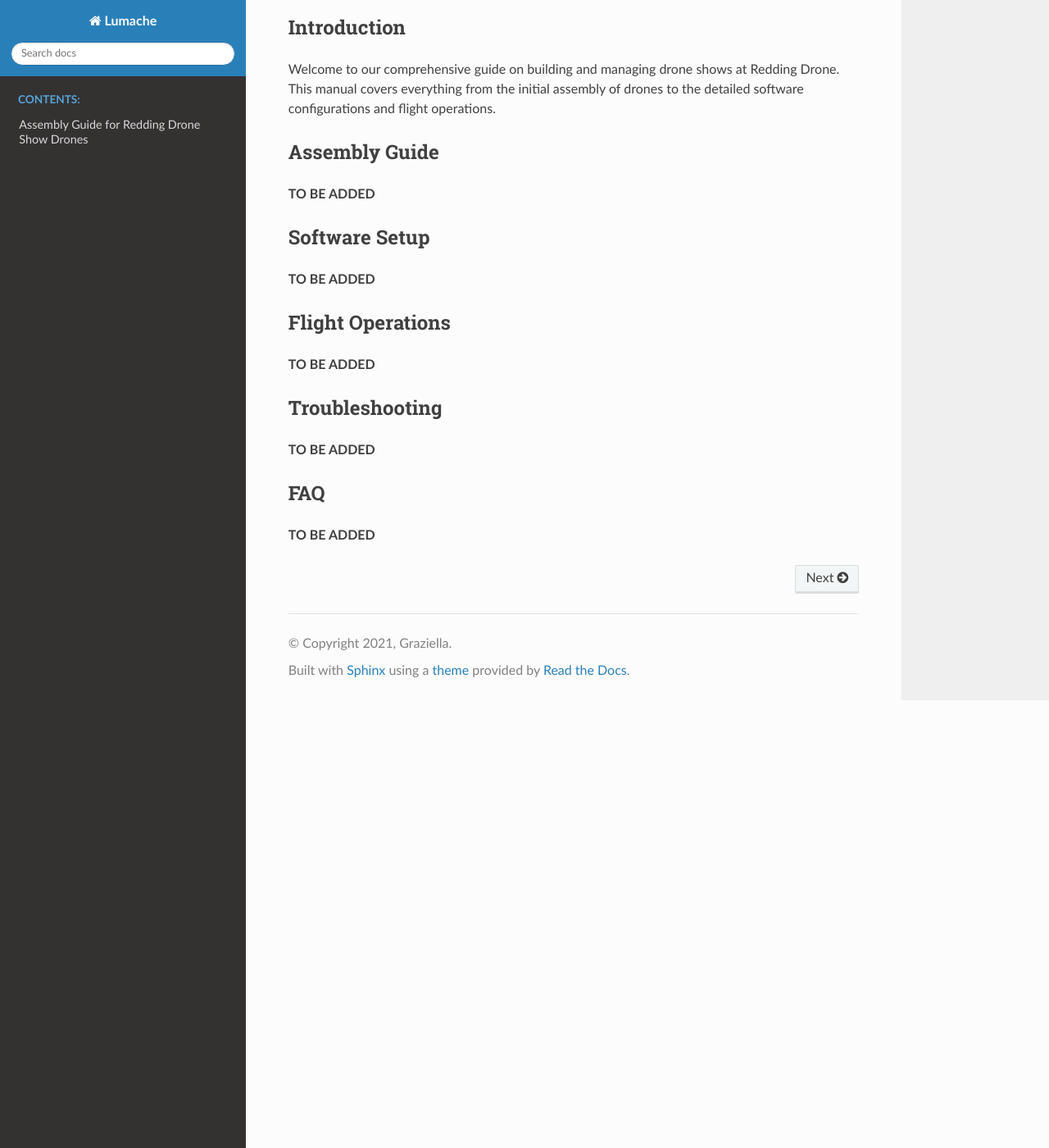
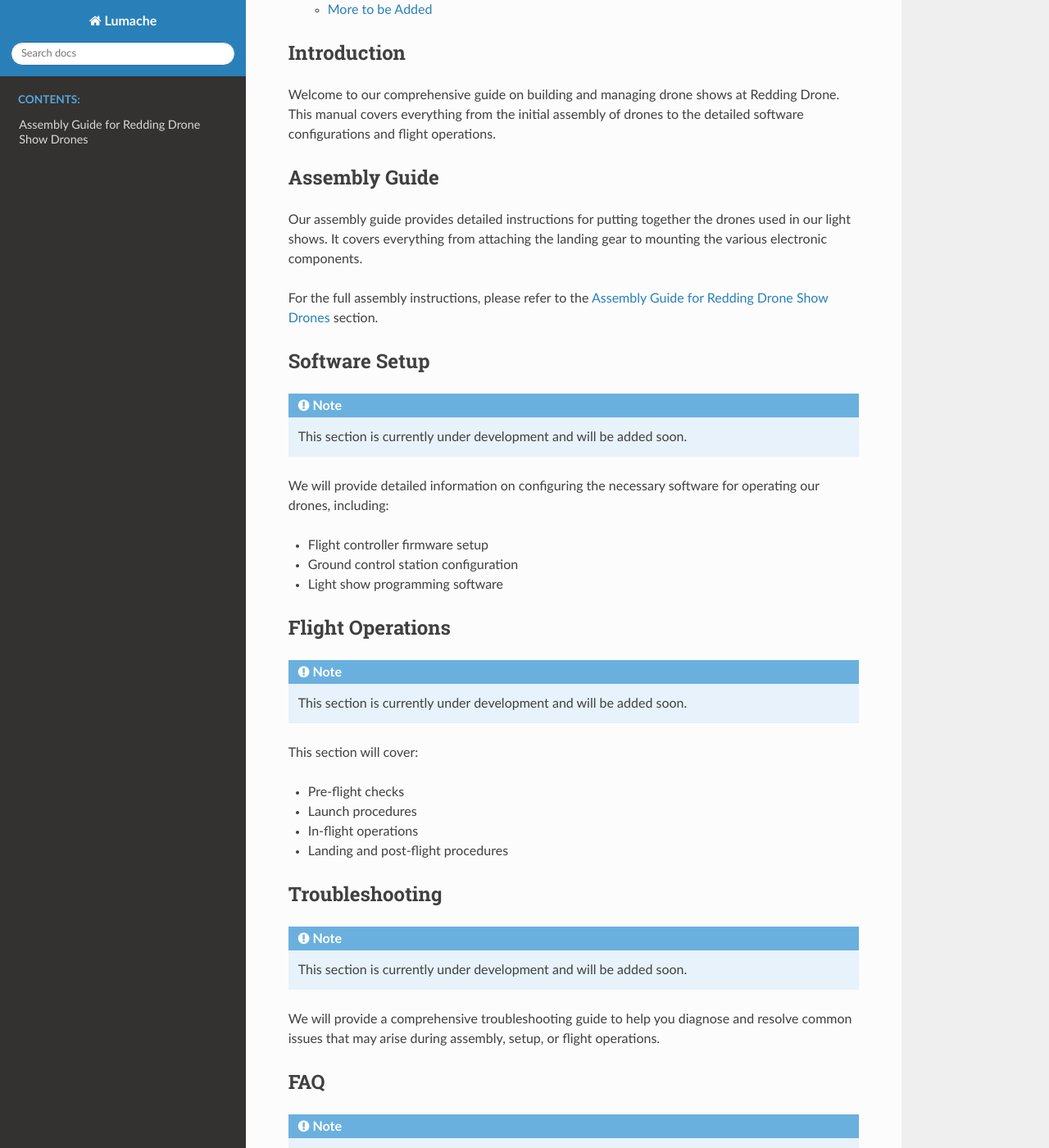
Before and after one commit to BillyDaBones/Redding-Drone, a Sphinx documentation site: the page built from docs/source/index.rst, in a window 1280 px wide and 1400 px high, scrolled down 582 px. Shown: the whole window at 82% size. Built offline with Sphinx 7.4.7 and the Read the Docs theme 3.1.0, drawn with Linux system fonts in a browser that asks for light colours; some of the changed text lies outside the part shown.

Commit message:
Used Claude to fix formatting on Index.rst

```diff
--- a/docs/source/index.rst
+++ b/docs/source/index.rst
@@ -26,27 +23,47 @@
 Assembly Guide
 --------------
 
-**TO BE ADDED**
+Our assembly guide provides detailed instructions for putting together the drones used in our light shows. It covers everything from attaching the landing gear to mounting the various electronic components.
+
+For the full assembly instructions, please refer to the :doc:`assembly_guide` section.
 
 Software Setup
 --------------
 
-**TO BE ADDED**
+.. note::
+   This section is currently under development and will be added soon.
 
+We will provide detailed information on configuring the necessary software for operating our drones, including:
+
+- Flight controller firmware setup
+- Ground control station configuration
+- Light show programming software
 
 Flight Operations
 -----------------
 
-**TO BE ADDED**
+.. note::
+   This section is currently under development and will be added soon.
 
+This section will cover:
+
+- Pre-flight checks
+- Launch procedures
+- In-flight operations
+- Landing and post-flight procedures
 
 Troubleshooting
 ---------------
 
-**TO BE ADDED**
+.. note::
+   This section is currently under development and will be added soon.
 
+We will provide a comprehensive troubleshooting guide to help you diagnose and resolve common issues that may arise during assembly, setup, or flight operations.
 
 FAQ
 ---
 
-**TO BE ADDED**
+.. note::
+   This section is currently under development and will be added soon.
+
+This section will address frequently asked questions about our drone show operations, providing quick answers to common queries.
```
Also changed, not shown: other parts of docs/source/index.rst (+2 -5 lines).
